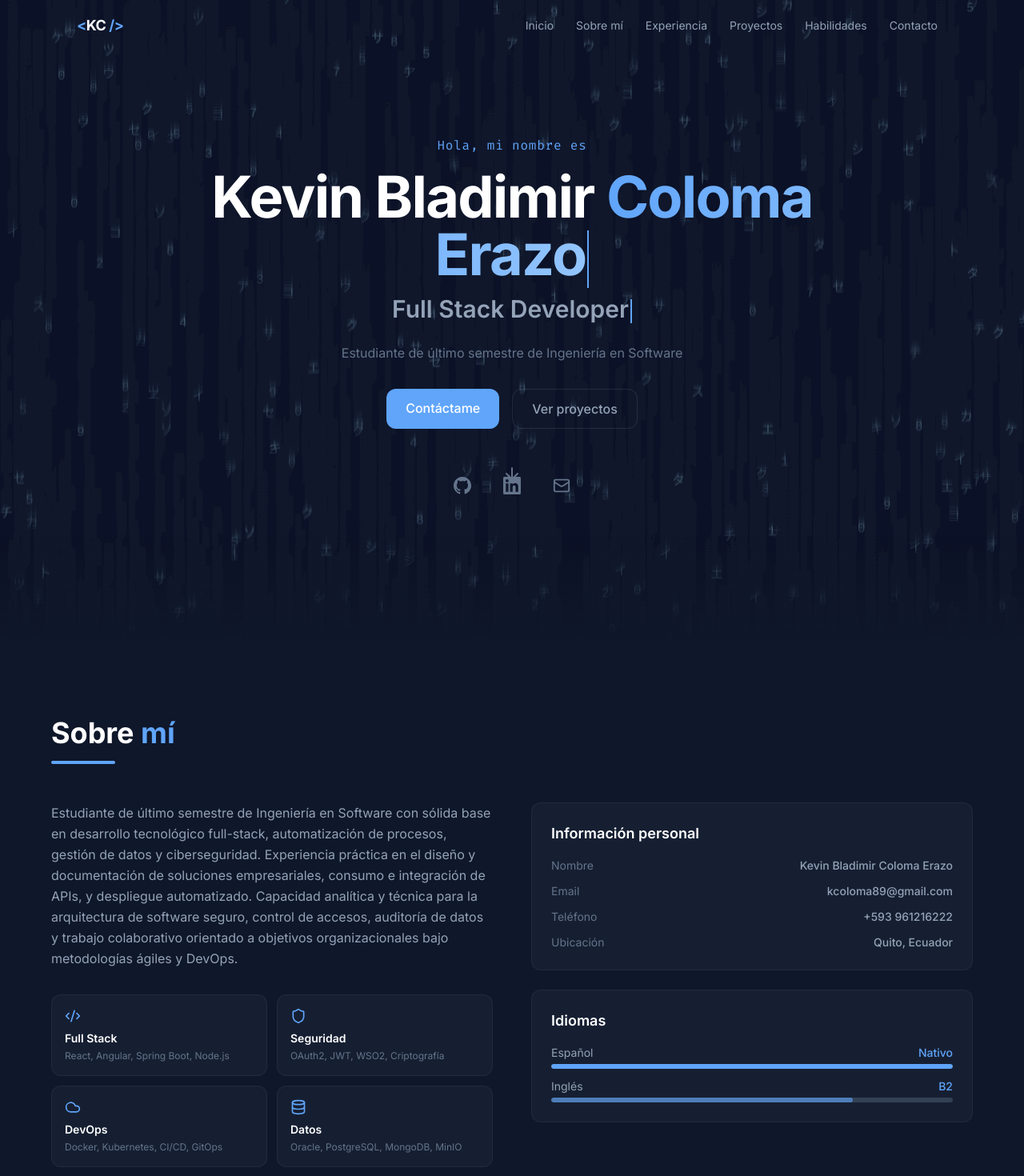
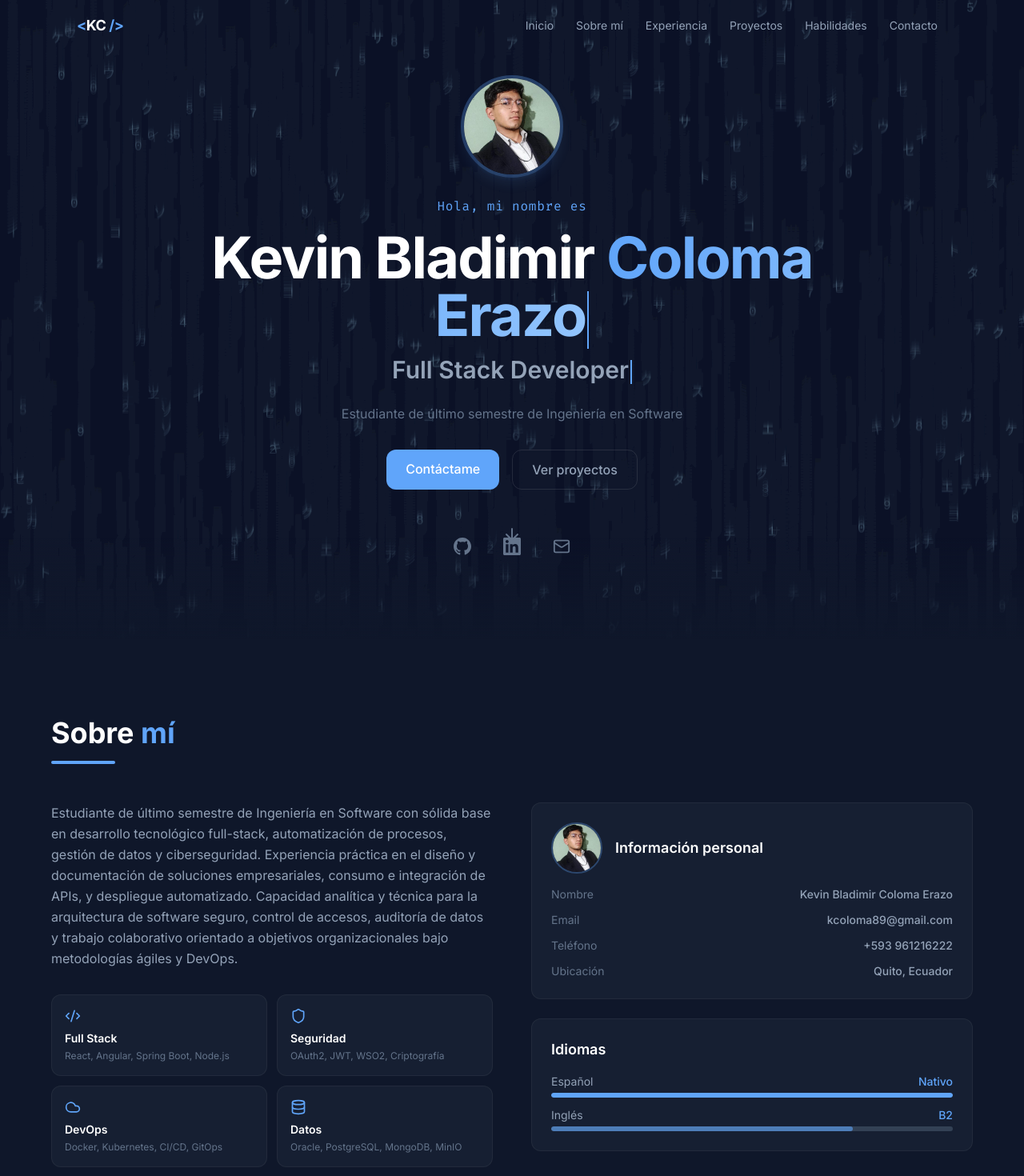
Before and after one commit to KevinColoma/kevin-coloma-portfolio, a React (Vite) app: page / in a window 1280 px wide. Shown: the top 1470 px of the page at 80% size. Built offline with nearby package versions, Linux system fonts and the light colour scheme.

Commit message:
add profile photo

```diff
--- a/src/components/About.tsx
+++ b/src/components/About.tsx
@@ -65,9 +65,16 @@ export default function About() {
 
             <div className="space-y-6">
               <div className="p-6 rounded-xl bg-surface-light/50 border border-white/5">
-                <h3 className="text-white font-semibold mb-4 text-lg">
-                  Información personal
-                </h3>
+                <div className="flex items-center gap-4 mb-4">
+                  <img
+                    src="/foto-perfil.jpg"
+                    alt="Kevin Coloma"
+                    className="w-16 h-16 rounded-full object-cover border-2 border-accent/30"
+                  />
+                  <h3 className="text-white font-semibold text-lg">
+                    Información personal
+                  </h3>
+                </div>
                 <div className="space-y-3 text-sm">
                   <div className="flex justify-between">
                     <span className="text-text-muted">Nombre</span>
--- a/src/components/Hero.tsx
+++ b/src/components/Hero.tsx
@@ -20,6 +20,19 @@ export default function Hero() {
       <div className="absolute bottom-0 left-0 right-0 h-32 bg-gradient-to-t from-surface to-transparent pointer-events-none" />
 
       <div className="relative z-10 text-center px-4 max-w-4xl mx-auto">
+        <motion.div
+          initial={{ opacity: 0, scale: 0.8 }}
+          animate={{ opacity: 1, scale: 1 }}
+          transition={{ duration: 0.6 }}
+          className="mb-6"
+        >
+          <img
+            src="/foto-perfil.jpg"
+            alt="Kevin Coloma"
+            className="w-28 h-28 sm:w-32 sm:h-32 rounded-full object-cover border-4 border-accent/30 shadow-lg shadow-accent/10 mx-auto"
+          />
+        </motion.div>
+
         <motion.p
           initial={{ opacity: 0, y: 20 }}
           animate={{ opacity: 1, y: 0 }}
```
Also changed, not shown: public/foto-perfil.jpg (added).
